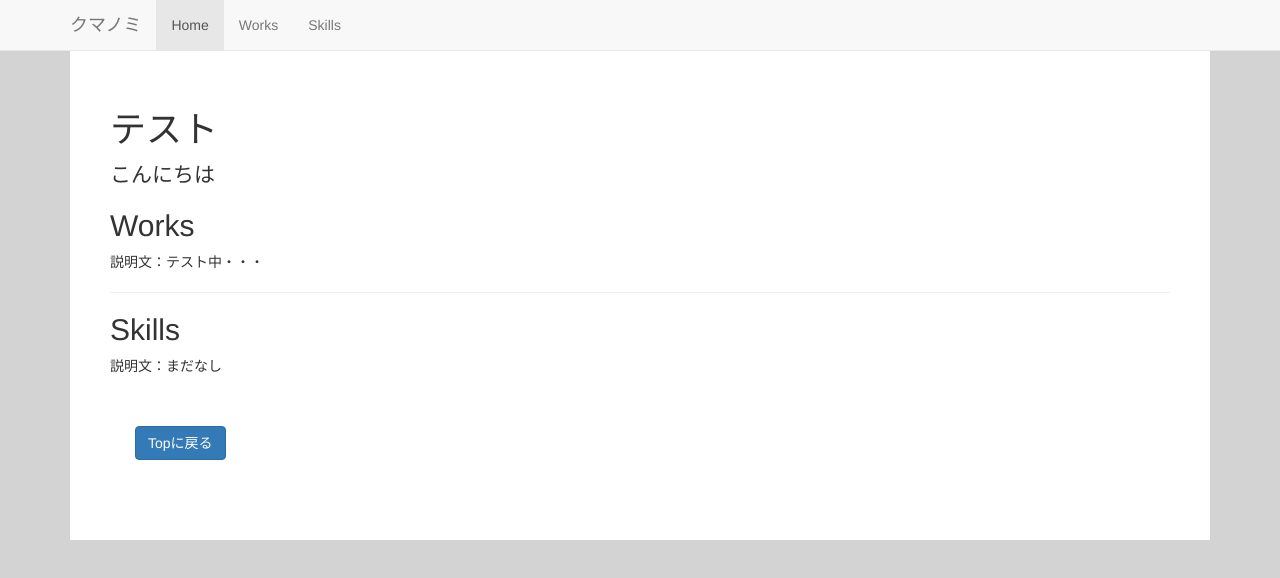
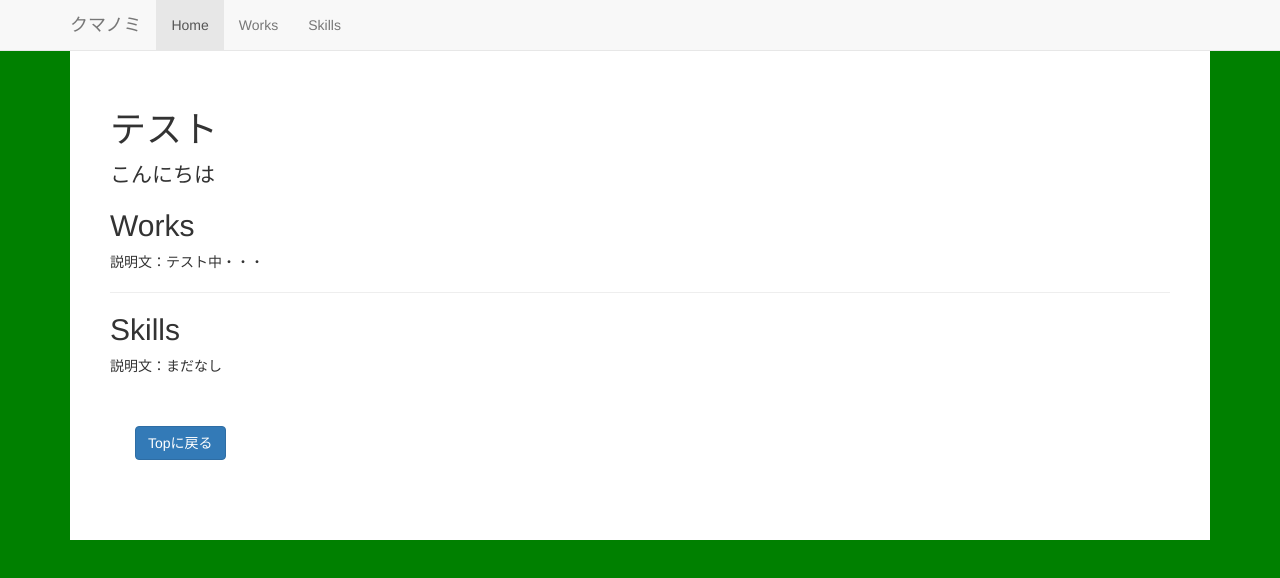
Before and after one commit to kumanomisnp00/kumanomisnp00.github.io, a plain HTML site: page index.html in a window 1280 px wide. Drawn offline with nearby package versions, Linux system fonts and the light colour scheme.

Commit message:
Update index.html

```diff
--- a/index.html
+++ b/index.html
@@ -12,7 +12,7 @@
     <style>
         body {
             padding-top: 50px;
-            background-color: lightgray;
+            background-color: green;
         }
 
         .starter-template {
```
